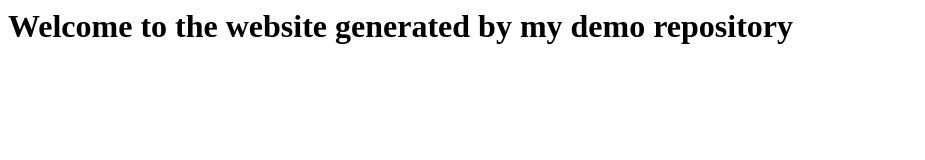
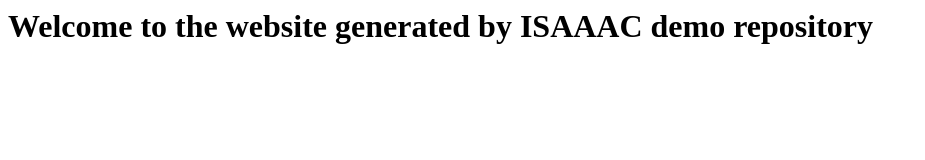
Before and after one commit to avclub-chinchillas/demo-repository, a website: page index.html in a window 1280 px wide. Shown: the whole page, without its empty margins (0-925 px from the left). Drawn offline with Linux system fonts and the light colour scheme.

Commit message:
asdfasdf

```diff
--- a/index.html
+++ b/index.html
@@ -1 +1 @@
-<h1>Welcome to the website generated by my demo repository</h1>
+<h1>Welcome to the website generated by ISAAAC demo repository</h1>
```
